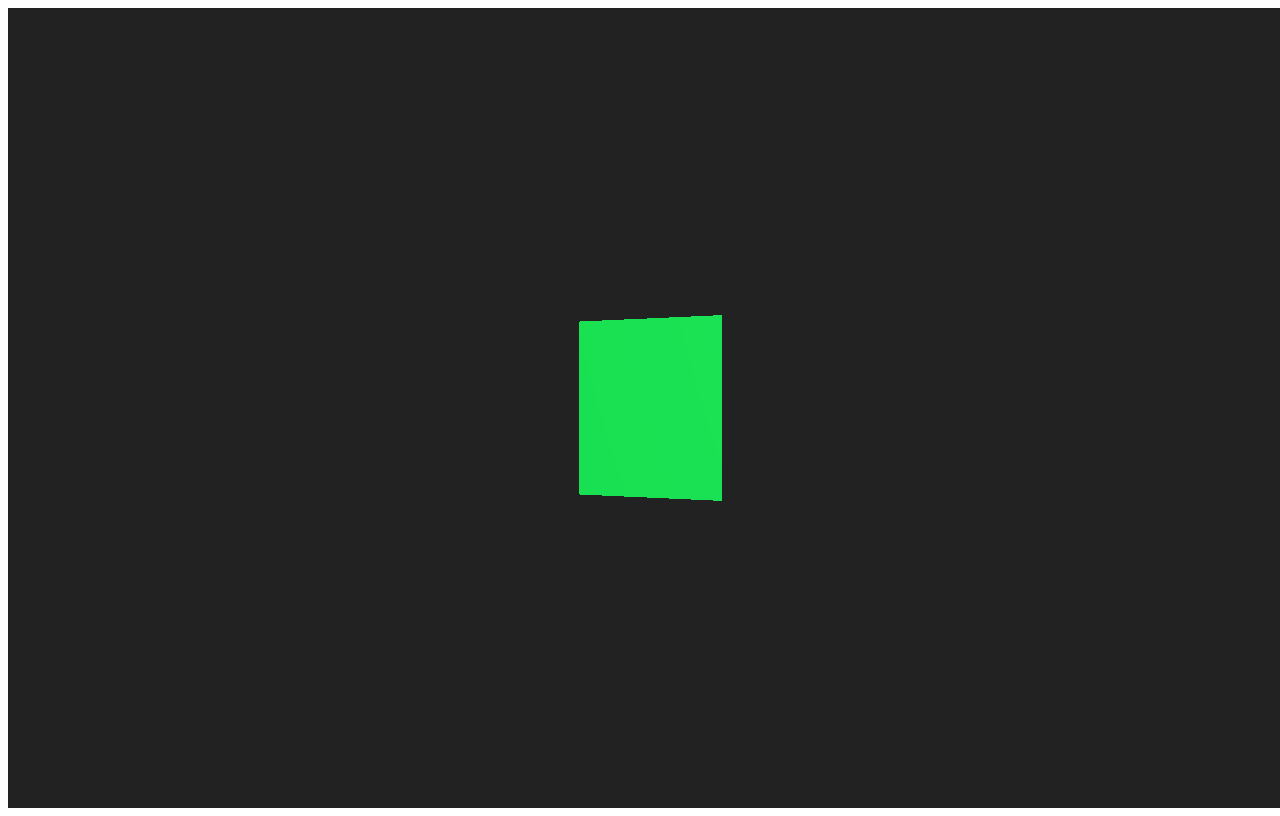
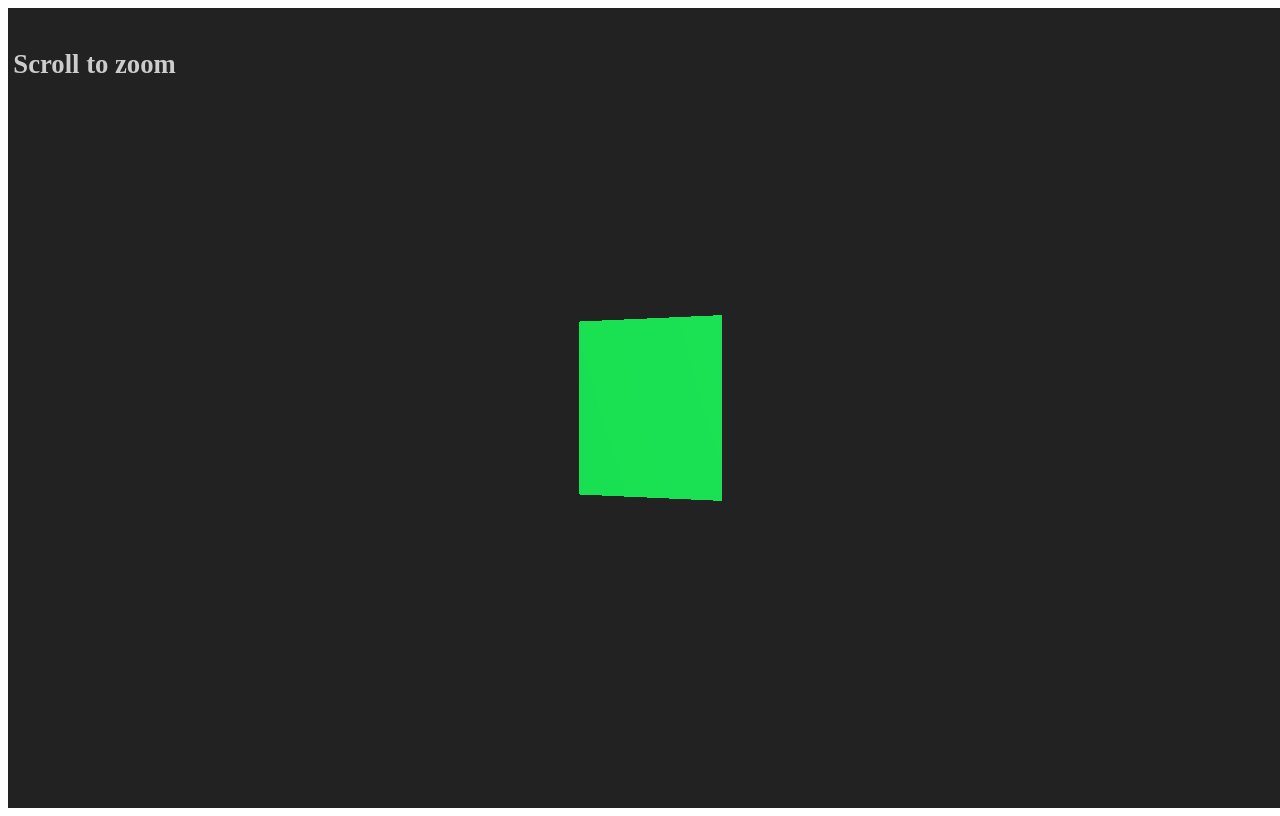
Before and after one commit to udde/pterrain, a website: page app/index.html in a window 1280 px wide. Drawn offline with Linux system fonts and the light colour scheme.

Commit message:
added text in html file

```diff
--- a/app/index.html
+++ b/app/index.html
@@ -3,6 +3,17 @@
         <title>pterrain</title>
     </head>
     <body>
+        <style>
+            h4
+            {
+                color: #ccc;
+                position: fixed;
+                font-size: 20pt;
+                top: 10pt;
+                left: 10pt;
+            }
+        </style>
         <script src="js/bundle.js"></script>
+        <h4>Scroll to zoom</h4>
     </body>
 </html>
```
